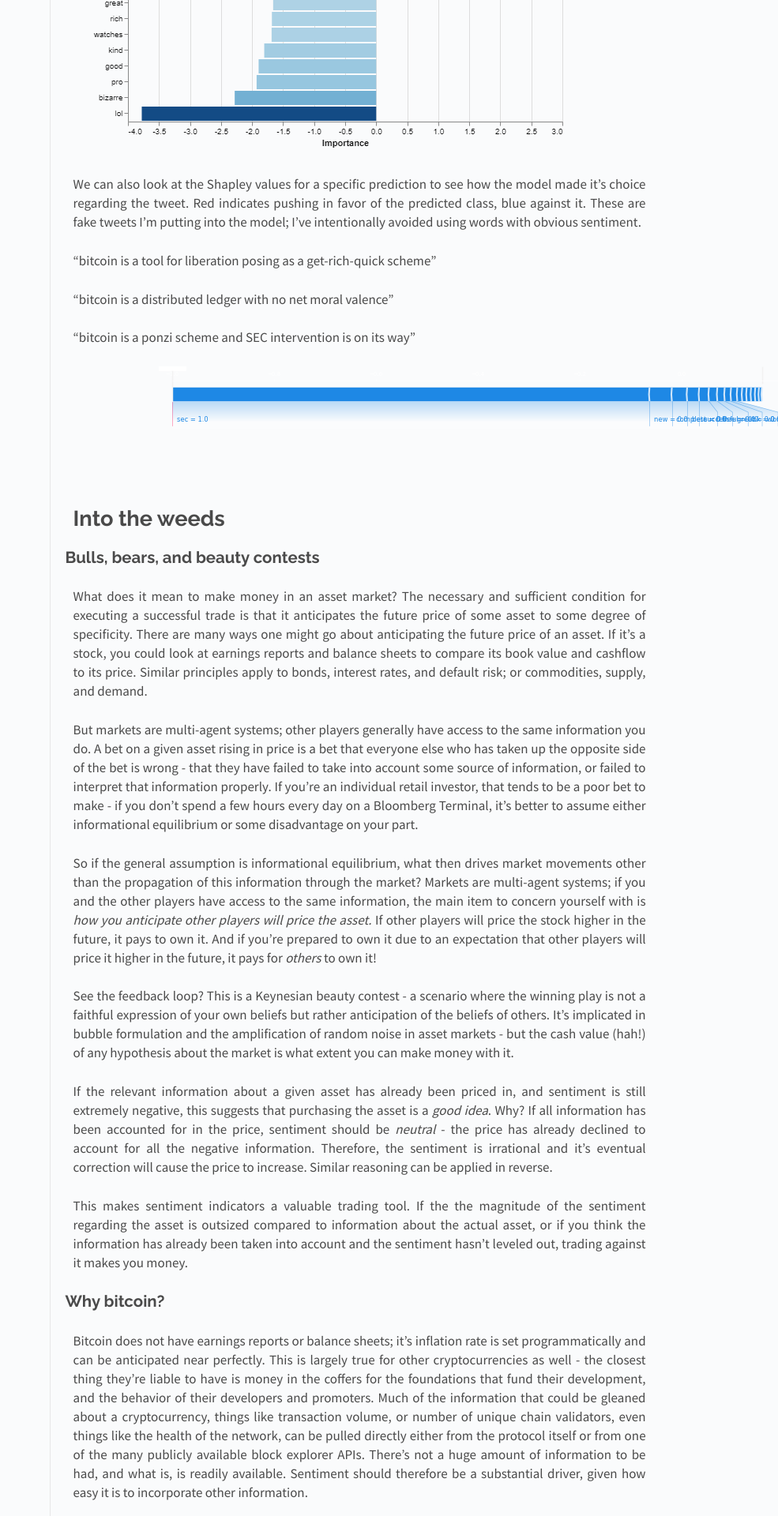
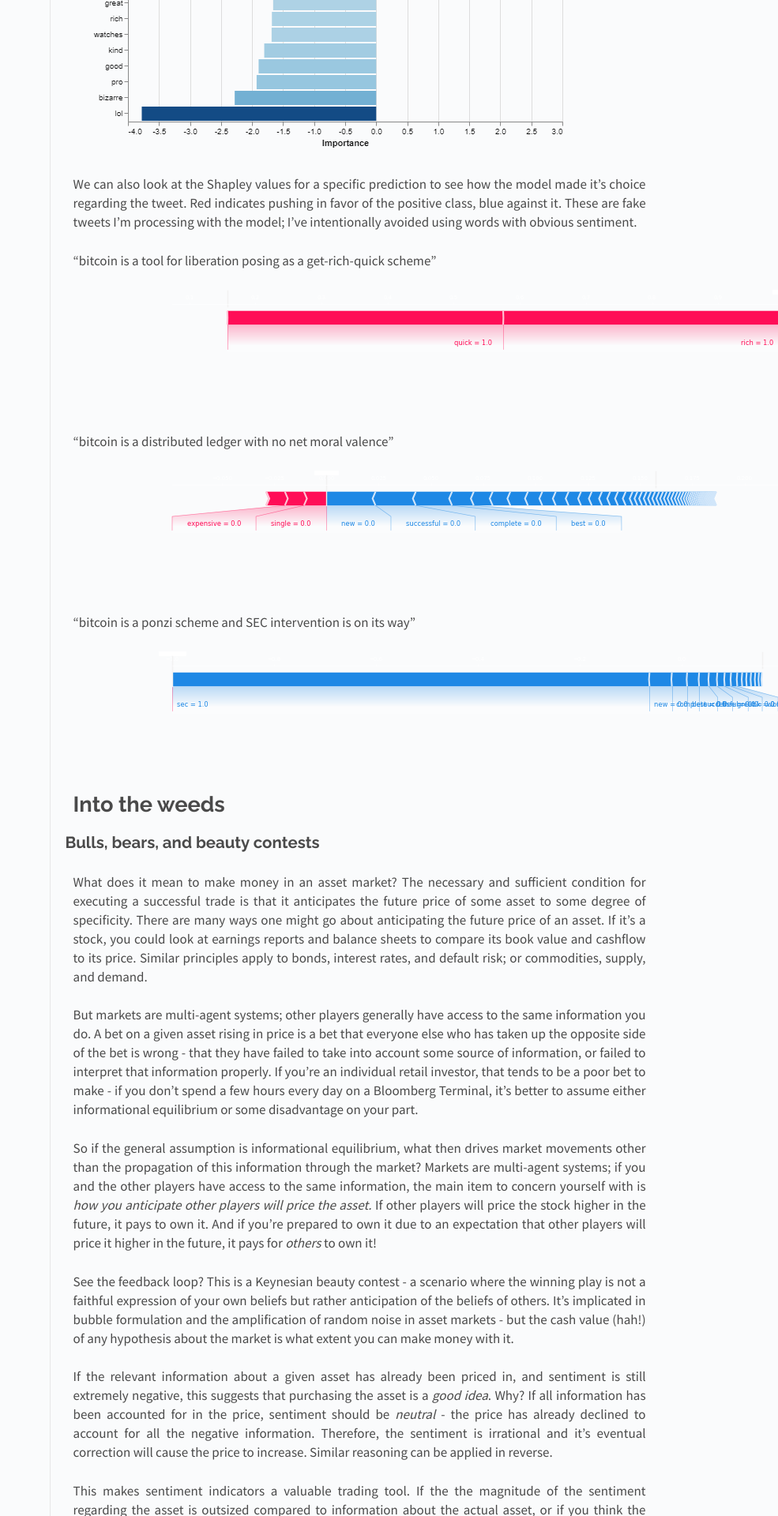
Before and after one commit to crsanderford/crsanderford.github.io, a Jekyll site: the page built from _posts/2019-10-23-animal-spirits-post.md, in a window 1280 px wide. Shown: the part 2025-3945 px from the top of the page at 79% size, without its empty margins (295-1280 px from the left). Built offline with Jekyll 4.4.1, drawn with Linux system fonts in a browser that asks for light colours.

Commit message:
Update 2019-10-23-animal-spirits-post.md

```diff
--- a/_posts/2019-10-23-animal-spirits-post.md
+++ b/_posts/2019-10-23-animal-spirits-post.md
@@ -23,14 +23,15 @@ Sentiment analysis of tweets in the bitcoin hashtag provides some interesting re
 <img src="\images\negative_importance_chart.png">
 
 
-We can also look at the Shapley values for a specific prediction to see how the model made it's choice regarding the tweet. Red indicates pushing in favor of the predicted class, blue against it. These are fake tweets I'm putting into the model; I've intentionally avoided using words with obvious sentiment.
+We can also look at the Shapley values for a specific prediction to see how the model made it's choice regarding the tweet. Red indicates pushing in favor of the positive class, blue against it. These are fake tweets I'm processing with the model; I've intentionally avoided using words with obvious sentiment.
 
 "bitcoin is a tool for liberation posing as a get-rich-quick scheme"
 
+<img src="\images\positiveshap.png">
 
 "bitcoin is a distributed ledger with no net moral valence"
 
-
+<img src="\images\neutralshap.png">
 
 "bitcoin is a ponzi scheme and SEC intervention is on its way"
 
```
